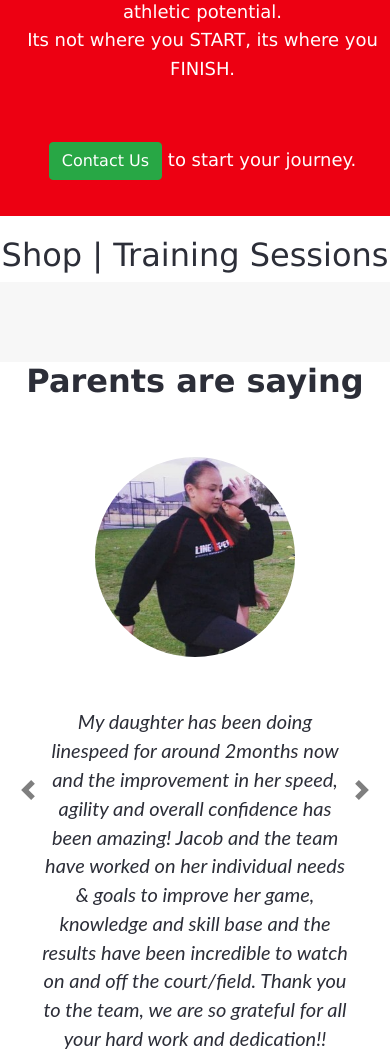
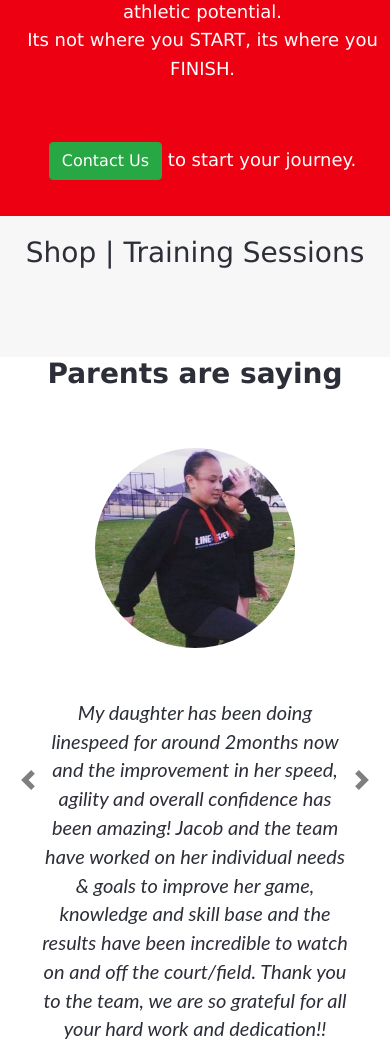
Before and after one commit to Jabukiro/lsapt, a PHP site: page /graphql/ in a window 390 px wide. Shown: the part 1533-2582 px from the top of the page. Run offline with PHP 8.4, Linux system fonts and the light colour scheme; data that the repository does not hold is empty; some libraries are stand-ins or nearby versions.

Commit message:
Improvements

```diff
--- a/Front/css/style_v1.0.5.css
+++ b/Front/css/style_v1.0.5.css
@@ -50,6 +50,9 @@ a:hover {
 }
 .text-md{
     font-size: 1rem;
+}
+.off-white-surface{
+    background-color: #f7f7f7;
 }
 .top-nav-wrapper{
     position: fixed;
@@ -875,6 +878,9 @@ line-height: 1.8;
     h1 {
         font-size: 45px;
     }
+    .heading{
+        font-size: 1.75rem;
+    }
     .content-wrapper {
         margin-top: 0px;
         padding-right: 0;
```
